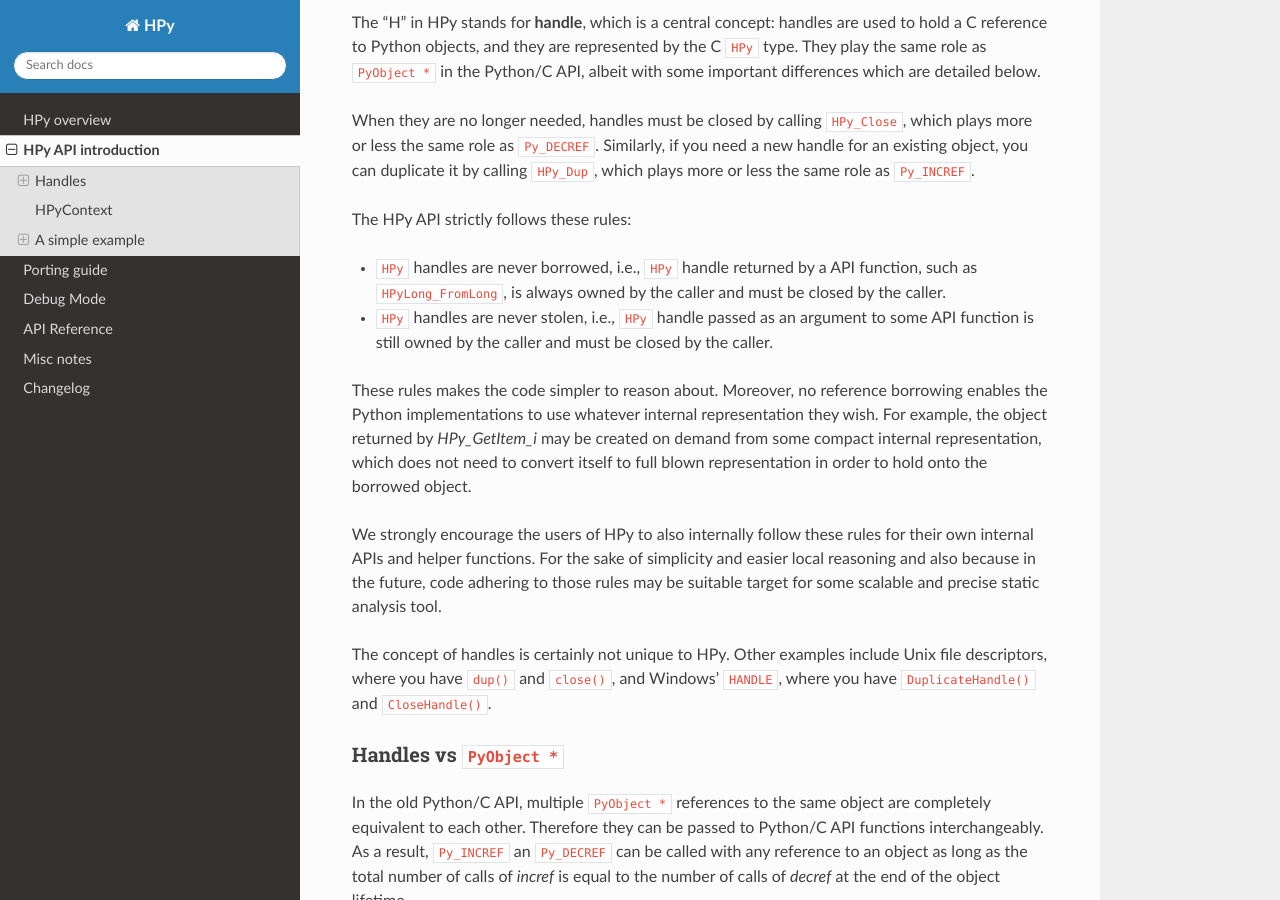
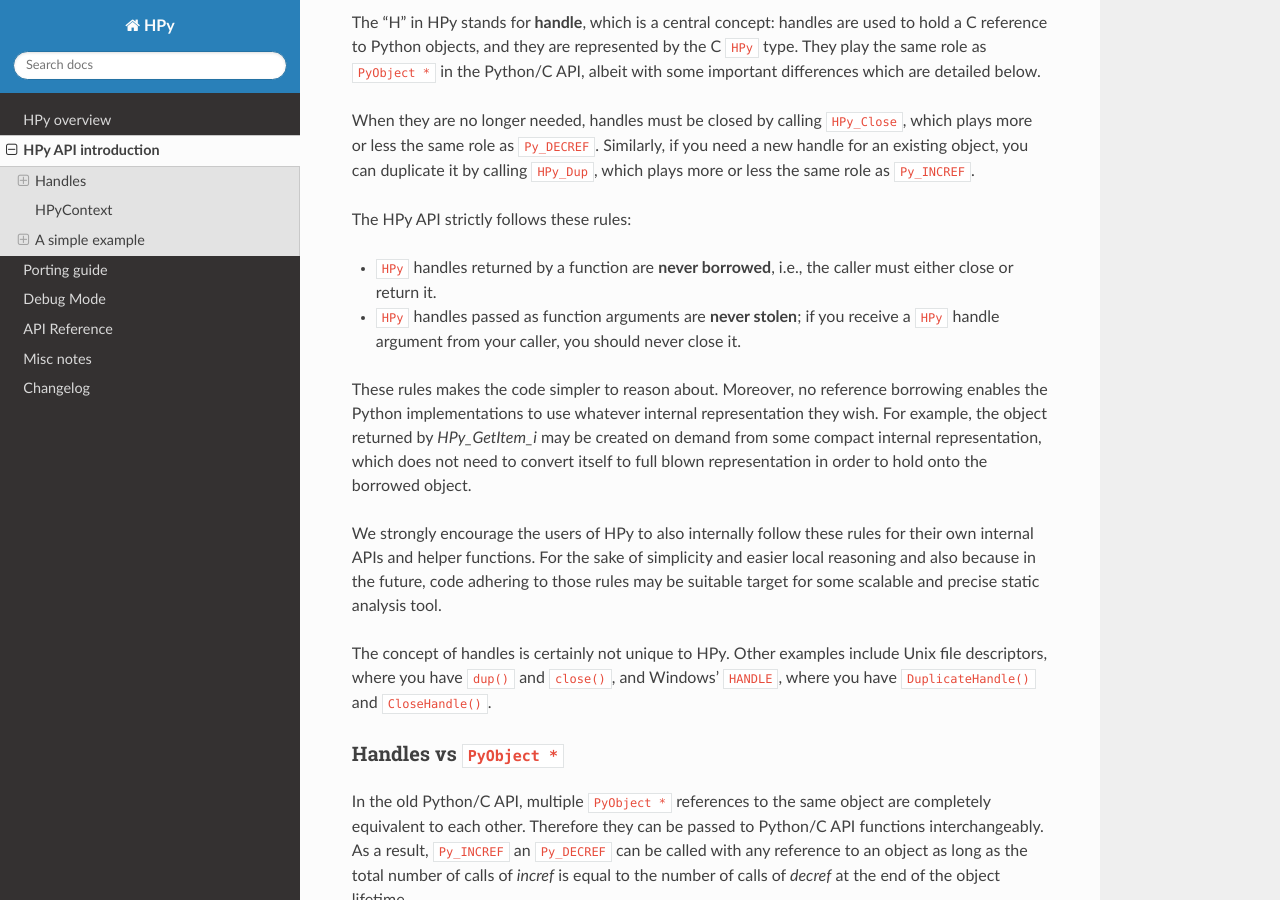
Before and after one commit to hpyproject/hpy, a Sphinx documentation site: the page built from docs/api.rst, in a window 1280 px wide and 900 px high, scrolled down 306 px. Built offline with Sphinx 7.4.7 and the Read the Docs theme 2.0.0, drawn with Linux system fonts in a browser that asks for light colours.

Commit message:
Minor further improvements in the docs

```diff
--- a/docs/api.rst
+++ b/docs/api.rst
@@ -21,12 +21,10 @@ it by calling ``HPy_Dup``, which plays more or less the same role as
 
 The HPy API strictly follows these rules:
 
-- ``HPy`` handles are never borrowed, i.e., ``HPy`` handle returned by a API
-  function, such as ``HPyLong_FromLong``, is always owned by the caller and
-  must be closed by the caller.
-- ``HPy`` handles are never stolen, i.e., ``HPy`` handle passed as an argument
-  to some API function is still owned by the caller and must be closed by
-  the caller.
+- ``HPy`` handles returned by a function are **never borrowed**, i.e.,
+  the caller must either close or return it.
+- ``HPy`` handles passed as function arguments are **never stolen**;
+  if you receive a ``HPy`` handle argument from your caller, you should never close it.
 
 These rules makes the code simpler to reason about. Moreover, no reference
 borrowing enables the Python implementations to use whatever internal
--- a/docs/overview.rst
+++ b/docs/overview.rst
@@ -203,7 +203,8 @@ API:
 Cython extensions
 -----------------
 
-If you use Cython, you can't use HPy directly. There is a work in progress to
+If you use Cython, you can't use HPy directly. There is a
+`work in progress <https://github.com/cython/cython/pull/4490>`_ to
 add Cython backend which emits HPy code instead of Python/C code: once this is
 done, you will get the benefits of HPy automatically.
 
--- a/docs/porting-guide.rst
+++ b/docs/porting-guide.rst
@@ -77,7 +77,7 @@ conditions. See the next section for more details.
 **IMPORTANT**: the contract of ``tp_traverse`` is that it must visit all the
 ``HPyFields`` contained within given struct, or more precisely "owned" by given
 Python object (in the sense of the "owner" argument to ``HPyField_Store``), and
-nothing more or less. Some Python implementations may choose to not call the
+nothing more, nothing less. Some Python implementations may choose to not call the
 provided ``tp_traverse`` if they know how to visit all the ``HPyFields`` by other
 means (for example, when they track them internally already). The debug mode will
 check this contract.
```
Also changed, not shown: other parts of docs/overview.rst (+1 -1 lines), docs/debug-mode.rst (+5 -4 lines), 1 other file.
